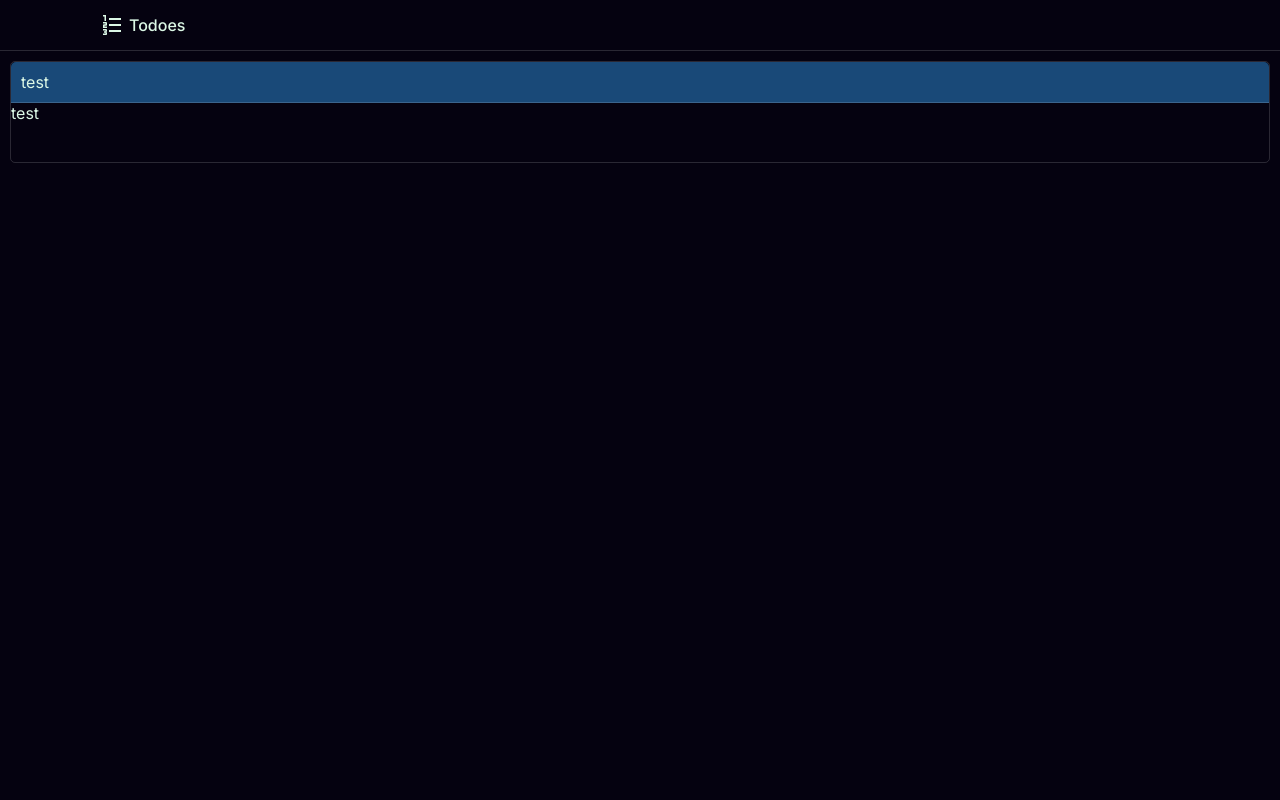
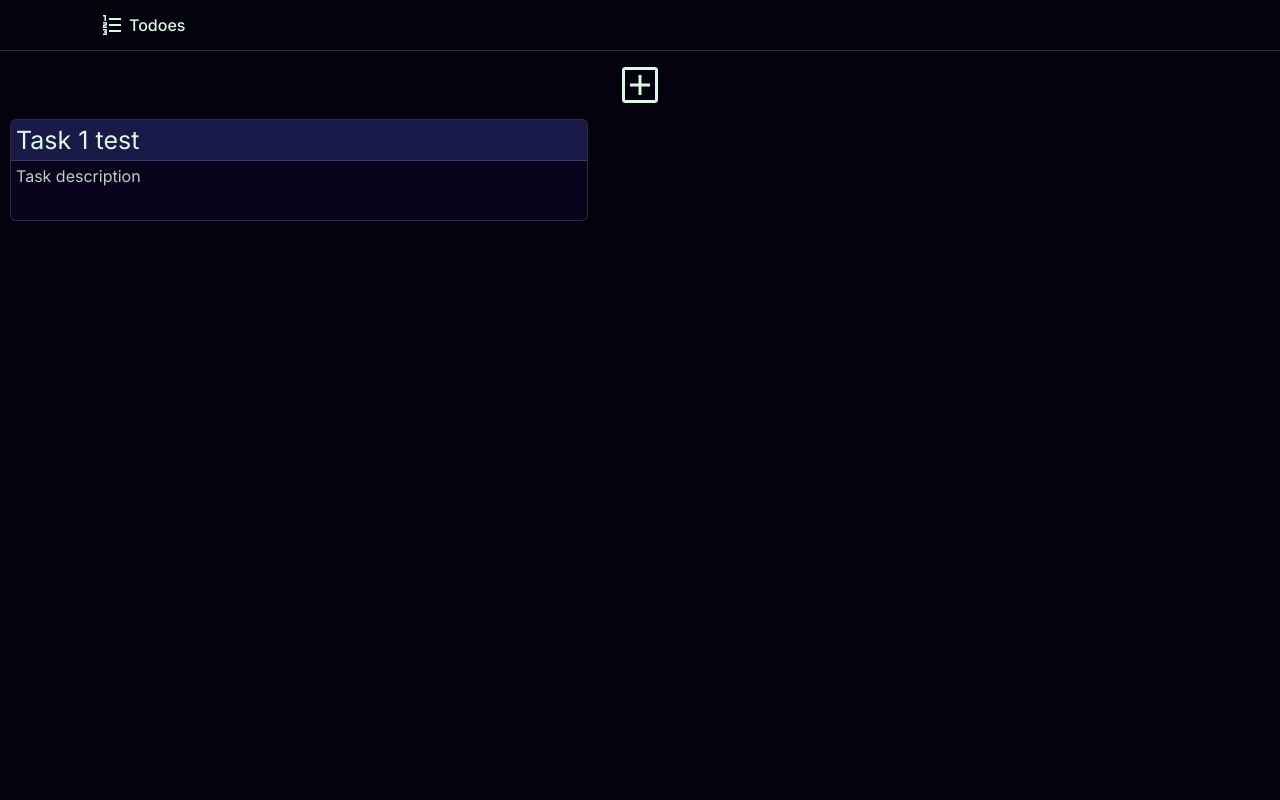
Before and after one commit to Cralak/todo, a PHP site: page / in a window 1280 px wide. Run offline with PHP 8.4, Linux system fonts and the light colour scheme.

Commit message:
adding top buttons for adding task and filtering

```diff
--- a/index.html
+++ b/index.html
@@ -11,19 +11,26 @@
 
 
 </head>
-<body>
+<body id="body">
     <div id="main">
         <div id="header">
             <svg xmlns="http://www.w3.org/2000/svg" height="24px" viewBox="0 -960 960 960" width="24px" fill="#dcf8e6"><path d="M120-80v-60h100v-30h-60v-60h60v-30H120v-60h120q17 0 28.5 11.5T280-280v40q0 17-11.5 28.5T240-200q17 0 28.5 11.5T280-160v40q0 17-11.5 28.5T240-80H120Zm0-280v-110q0-17 11.5-28.5T160-510h60v-30H120v-60h120q17 0 28.5 11.5T280-560v70q0 17-11.5 28.5T240-450h-60v30h100v60H120Zm60-280v-180h-60v-60h120v240h-60Zm180 440v-80h480v80H360Zm0-240v-80h480v80H360Zm0-240v-80h480v80H360Z"/></svg>
             <div class="title">Todoes</div>
         </div>
 
+        <div class="add-filters">
+            <button type="submit" class="add" title="Add a task"><svg xmlns="http://www.w3.org/2000/svg" height="48px" viewBox="0 -960 960 960" width="48px" fill="#dcf8e6"><path d="M450-280h60v-170h170v-60H510v-170h-60v170H280v60h170v170ZM180-120q-24 0-42-18t-18-42v-600q0-24 18-42t42-18h600q24 0 42 18t18 42v600q0 24-18 42t-42 18H180Zm0-60h600v-600H180v600Zm0-600v600-600Z"/></svg></button>
+            <div class="filters">
+
+            </div>
+        </div>
+
         <div class="task-container">
             <div class="task-header">
-                test
+                Task 1 test
             </div>
             <div class="task">
-                test
+                Task description
             </div>
         </div>
     </div>
--- a/style.css
+++ b/style.css
@@ -3,6 +3,9 @@
     padding: 0;
   }
 
+#body {
+    background-color: #050210;
+}
 
 #main {
     font-family: "Inter";
@@ -30,25 +33,53 @@
 }
 
 .task-container {
+    width:45%;
     margin:10px;
     min-height:100px;
     border: 1px solid rgba(255, 255, 255, 0.150);
-    border-radius: 5px;
+    border-radius: 6px;
+    background-color:#09041c;
+    display:flex;
+    flex-direction: column;
 }
 
 .task-header {
+    font-size:25px;
     border-top-left-radius: 5px;
     border-top-right-radius: 5px;
     width: auto;
-    height:20px;
-    background-color:#194978;
-    padding:10px;
+    min-height:20px;
+    background-color:#5464dc3c;
+    padding:5px;
     border-bottom: 1px solid rgba(255, 255, 255, 0.150);
 }
 
 .task {
+    color:#dcf8e6d5;
+    width:auto;
+    height:auto;
+    padding:5px;
+}
+
+.add-filters {
+    margin-top:10px;
+    display:flex;
+    justify-content: center;
+}
+
+.add {
+    border-radius: 5px;
+    height:fit-content;
+    cursor: pointer;
+    line-height: 0;
+    border:none;
     background-color:#050210;
 }
+
+.add:hover {
+    background-color: #271d4e;
+  }
+
 
 /* Phone */
 
@@ -57,4 +88,7 @@
     #header {
         padding-left: 20px;
     }
+    .task-container {
+        width:auto;
+    }
 }
```
